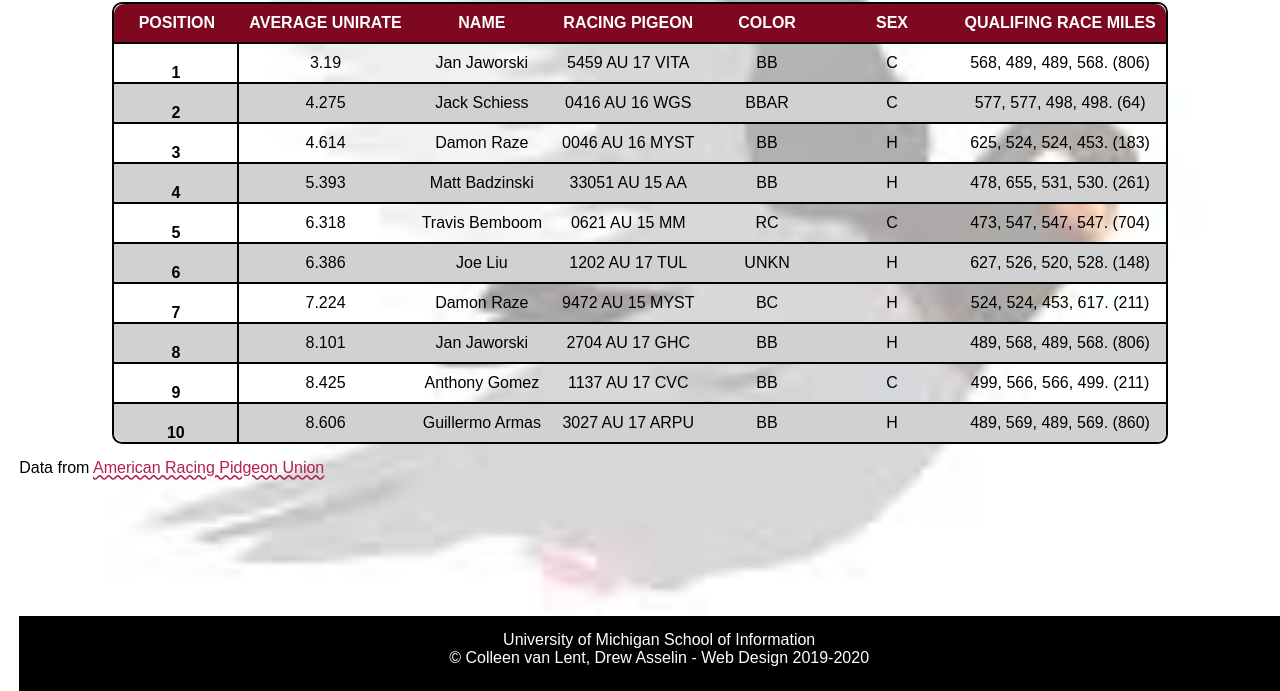
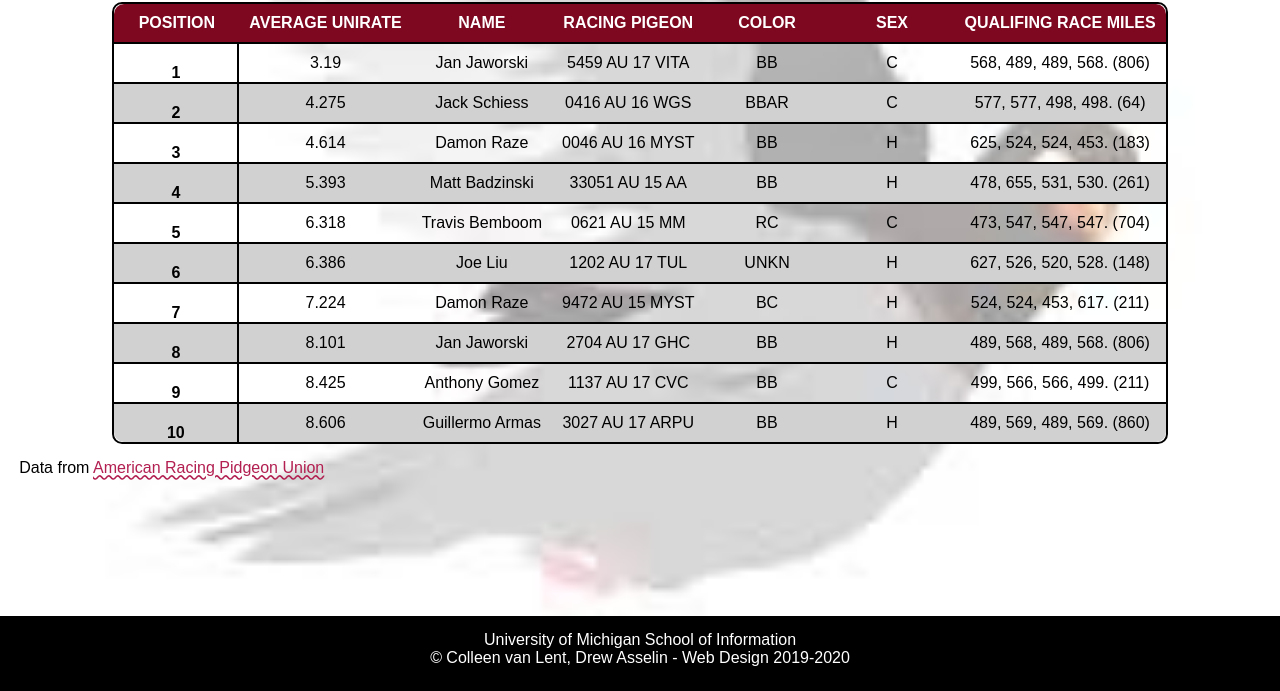
Before and after one commit to ronibara/homework4-2021, a plain HTML site: page index.html in a window 1280 px wide. Shown: the part 109-800 px from the top of the page. Drawn offline with Linux system fonts and the light colour scheme; a web font is replaced by a local one.

Commit message:
fixed footer and fixing column header align

```diff
--- a/css/style.css
+++ b/css/style.css
@@ -83,8 +83,8 @@ td{
   color: #FFFFFF;
   min-width: 125px;
   padding: 10px;
-  /* margin: 0 auto; */
   text-align: center;
+  vertical-align: middle;
   text-transform: uppercase;
   background: #7e0820;
 }
@@ -145,7 +145,7 @@ footer{
   text-align:center;
   color: #FFFFFF;
   min-height: 75px;
-  position: absolute;
+  position: fixed;
   bottom: 0;
-  /* left: 0; */
+  left: 0;
 }
```
